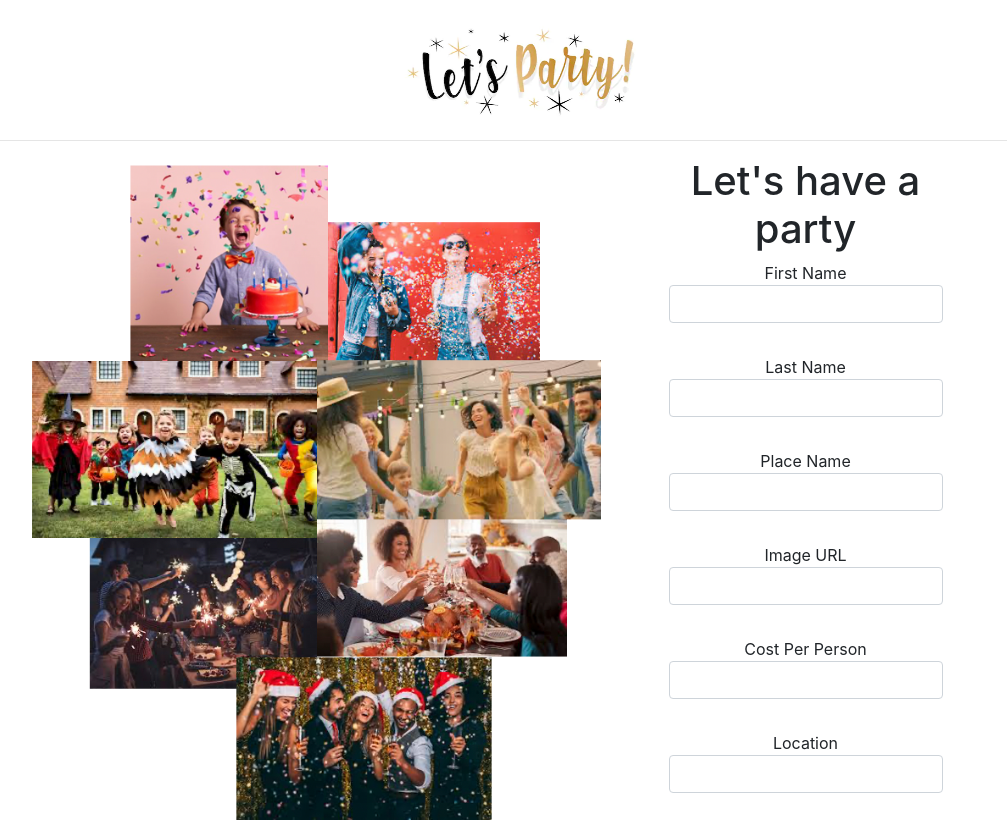
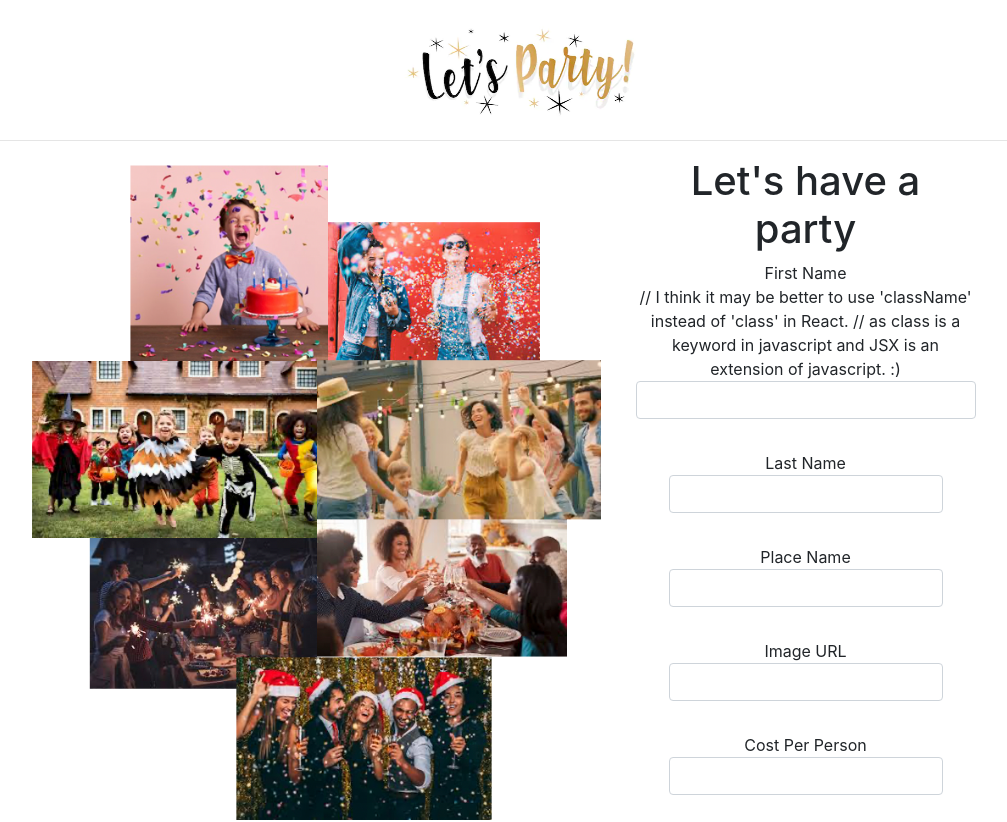
Before and after one commit to yihongwang001/partybloghere2, a React (Create React App) app in the folder client/: page /newVenue in a window 1280 px wide. Shown: the top 822 px of the page, without its empty margins (112-1119 px from the left). Built offline with nearby package versions, Linux system fonts and the light colour scheme.

Commit message:
Code review - Yiman Liu

```diff
--- a/client/src/components/parties/newVenue.js
+++ b/client/src/components/parties/newVenue.js
@@ -53,6 +53,8 @@ function NewVenue(props) {
               <label>
                 First Name
                 <br />
+                  // I think it may be better to use 'className' instead of 'class' in React.
+                  // as class is a keyword in javascript and JSX is an extension of javascript. :)
                 <input
                   type="text"
                   class="form-control"
```
